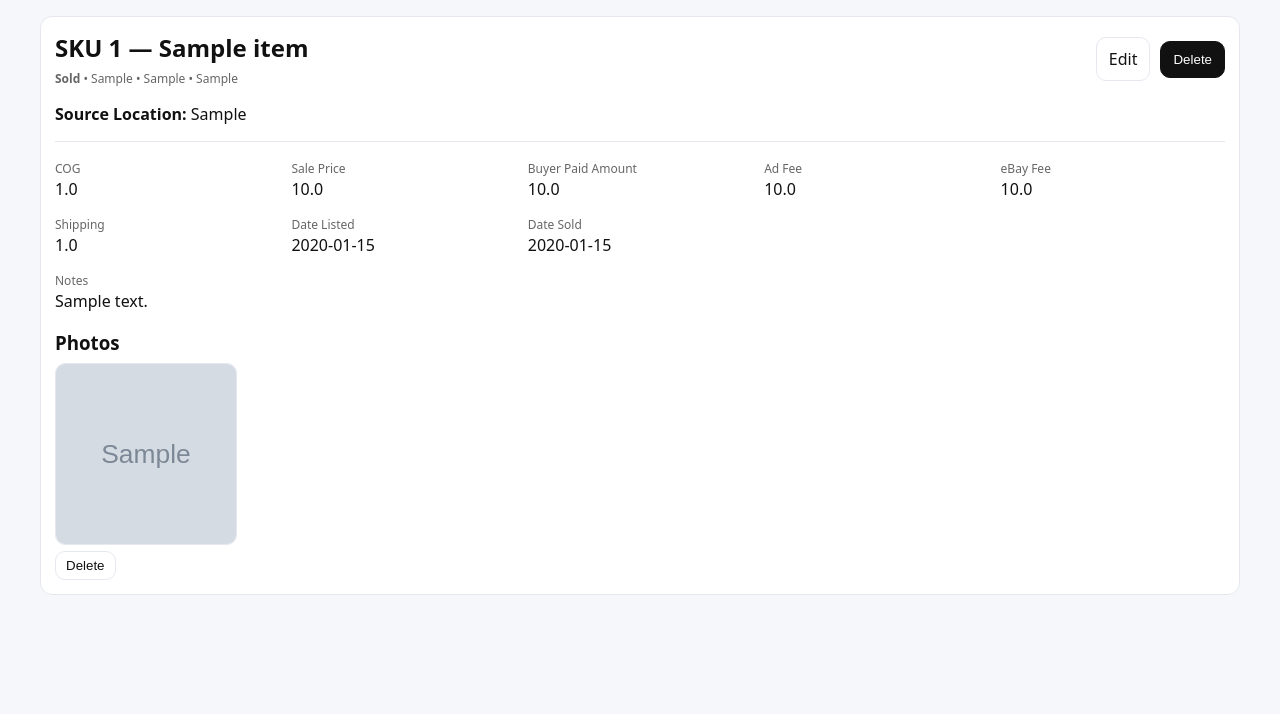
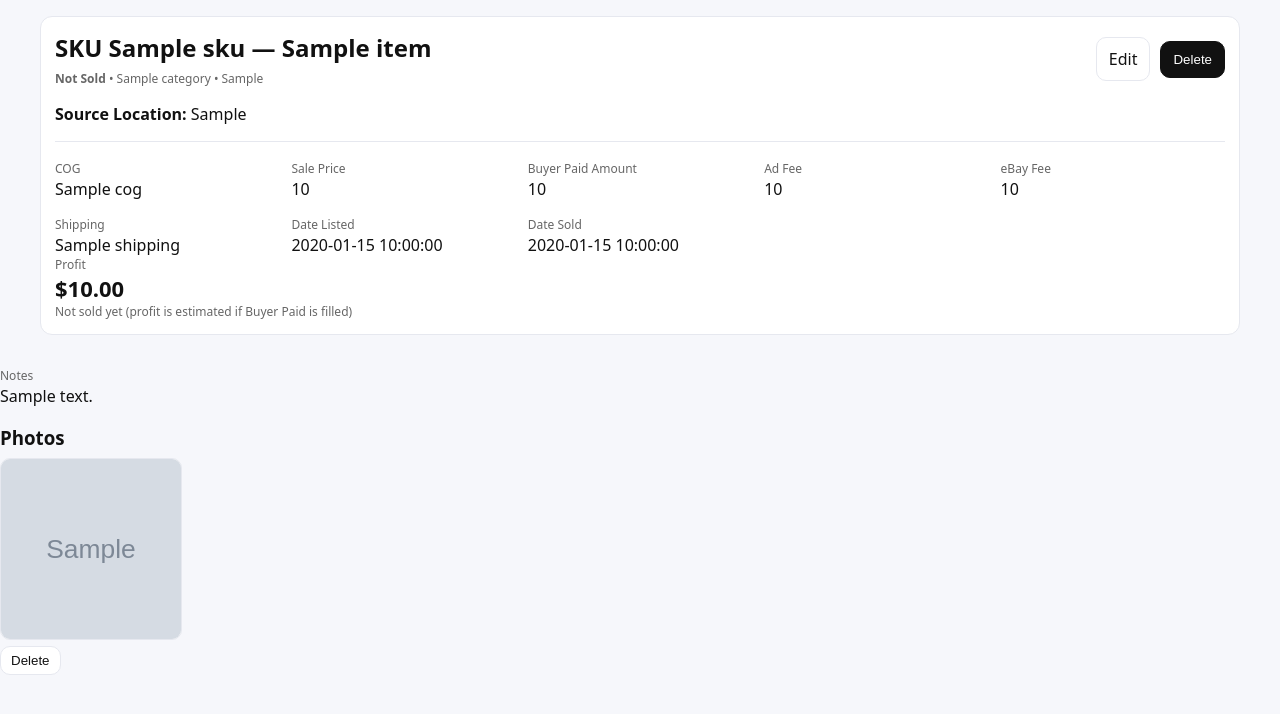
Before and after one commit to xyciasav/ebay-tracker, a Flask app: template templates/item_detail.html in a window 1280 px wide. Shown: the part 73-787 px from the top of the page. Run offline with Flask 3, Linux system fonts and the light colour scheme; tables that the repository leaves empty hold one stand-in row (values such as "Sample post"); the template is opened without the code that fills it: values that come from a table or form of the project are taken from there, most other values are stand-ins (such as "Sample title", 1, 10 or a date in 2020); grey boxes marked "Sample" are stand-in pictures; parts of the project's set-up code (start-up, migrations or seed data) failed here and were passed over.

Commit message:
Added profit to item detail page

```diff
--- a/templates/item_detail.html
+++ b/templates/item_detail.html
@@ -73,6 +73,22 @@
       </div>
     </div>
 
+<div>
+      <div class="small">Profit</div>
+      <div style="font-size:22px; font-weight:800;">
+        ${{ "%.2f"|format(item.profit) }}
+      </div>
+      <div class="small">
+        {% if item.sold %}
+          Sold
+        {% else %}
+          Not sold yet (profit is estimated if Buyer Paid is filled)
+        {% endif %}
+      </div>
+    </div>
+  </div>
+</div>
+
     {% if item.notes %}
       <div style="margin-top:12px;">
         <label>Notes</label>
```
Also changed, not shown: models.py (+24 -6 lines).
